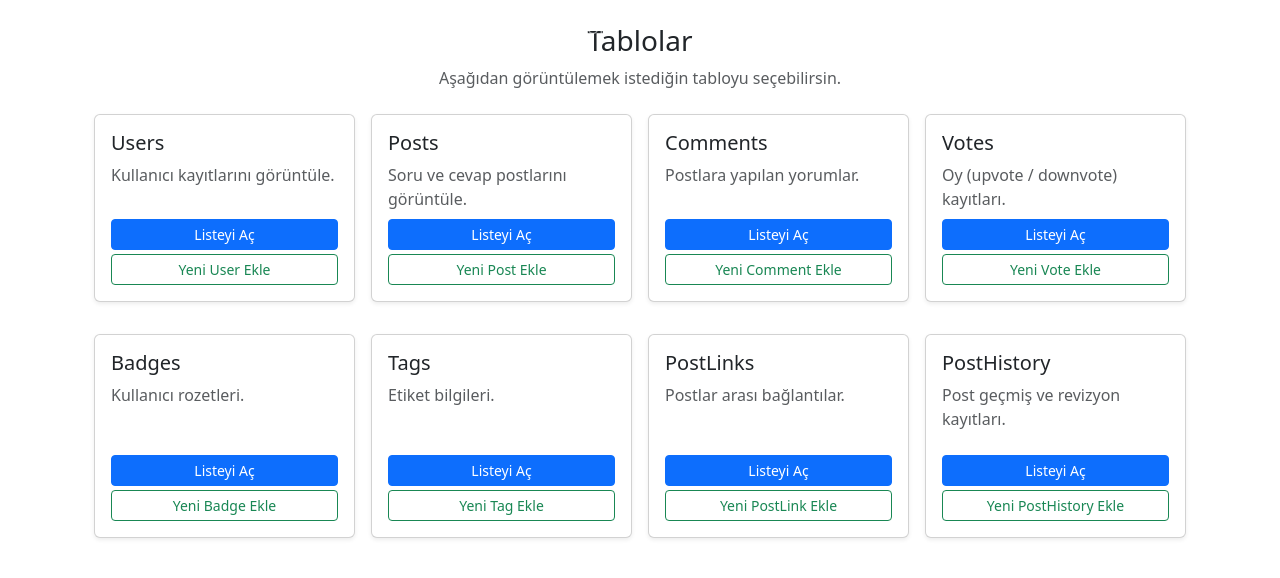
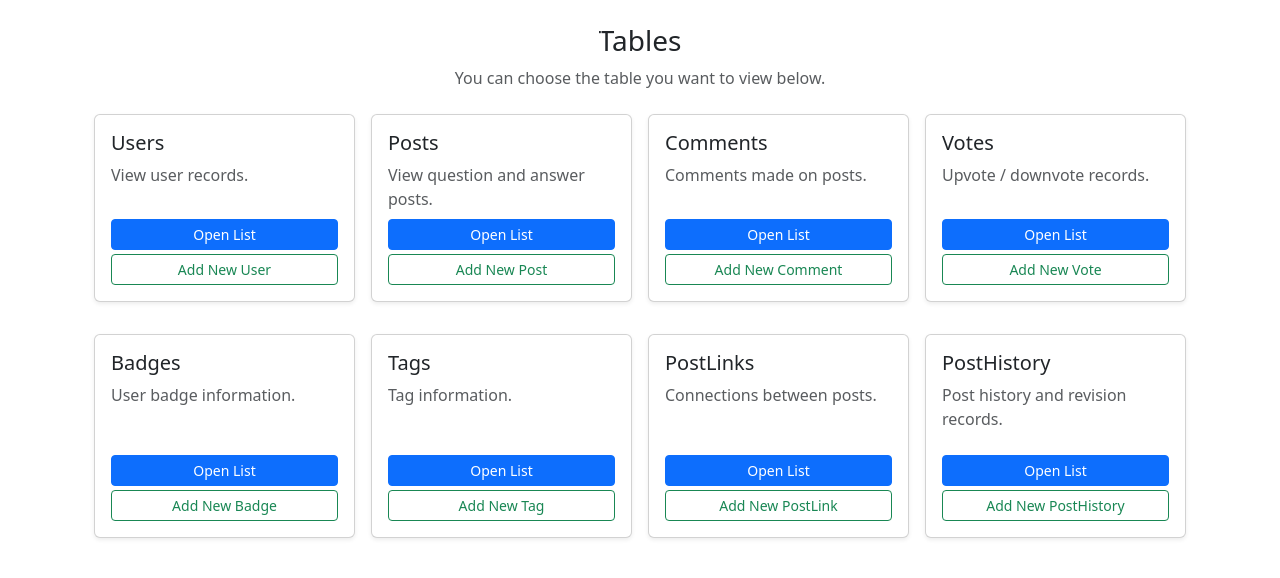
Before and after one commit to itu-itis23-baranr22/DataThieves, a Flask app: page /tables in a window 1280 px wide. Shown: the top 578 px of the page. Run offline with Flask 3, Linux system fonts and the light colour scheme.

Commit message:
Translate UI templates from Turkish to English

```diff
--- a/templates/index.html
+++ b/templates/index.html
@@ -1,13 +1,13 @@
 {# templates/index.html #}
 {% extends "base.html" %}
 
-{% block title %}Ana Sayfa{% endblock %}
+{% block title %}Home{% endblock %}
 
 {% block body %}
 <div class="jumbotron text-center">
     <h1>Stack Stats Panel</h1>
-    <p class="lead text-muted">Veritabanı tablolarını yönetmek için kontrol paneli.</p>
-    <a href="{{ url_for('tables') }}" class="btn btn-primary">Tabloları Gör</a>
+    <p class="lead text-muted">A control panel for managing database tables.</p>
+    <a href="{{ url_for('tables') }}" class="btn btn-primary">View Tables</a>
     <a href="{{ url_for('posts_bp.dashboard') }}" class="btn btn-outline-secondary">Posts Dashboard</a>
 </div>
 {% endblock %}
--- a/templates/tables.html
+++ b/templates/tables.html
@@ -1,13 +1,13 @@
 {% extends "base.html" %}
 
-{% block title %}Tablolar{% endblock %}
+{% block title %}Tables{% endblock %}
 
 {% block body %}
 <div class="container mt-4">
 
     <div class="jumbotron text-center mb-4">
-        <h3>Tablolar</h3>
-        <p class="text-muted">Aşağıdan görüntülemek istediğin tabloyu seçebilirsin.</p>
+        <h3>Tables</h3>
+        <p class="text-muted">You can choose the table you want to view below.</p>
     </div>
 
     <div class="row g-3">
@@ -18,14 +18,14 @@
                 <div class="card-body d-flex flex-column justify-content-between">
                     <div>
                         <h5 class="card-title">Users</h5>
-                        <p class="card-text text-muted">Kullanıcı kayıtlarını görüntüle.</p>
+                        <p class="card-text text-muted">View user records.</p>
                     </div>
                     <div class="mt-2">
                         <a href="{{ url_for('users_badges_bp.users') }}" class="btn btn-primary btn-sm w-100 mb-1">
-                            Listeyi Aç
+                            Open List
                         </a>
                         <a href="{{ url_for('users_badges_bp.add_user') }}" class="btn btn-outline-success btn-sm w-100">
-                            Yeni User Ekle
+                            Add New User
                         </a>
                     </div>
                 </div>
@@ -38,14 +38,14 @@
                 <div class="card-body d-flex flex-column justify-content-between">
                     <div>
                         <h5 class="card-title">Posts</h5>
-                        <p class="card-text text-muted">Soru ve cevap postlarını görüntüle.</p>
+                        <p class="card-text text-muted">View question and answer posts.</p>
                     </div>
                     <div class="mt-2">
                         <a href="{{ url_for('posts_bp.posts') }}" class="btn btn-primary btn-sm w-100 mb-1">
-                            Listeyi Aç
+                            Open List
                         </a>
                         <a href="{{ url_for('posts_bp.add_post') }}" class="btn btn-outline-success btn-sm w-100">
-                            Yeni Post Ekle
+                            Add New Post
                         </a>
                     </div>
                 </div>
@@ -58,14 +58,14 @@
                 <div class="card-body d-flex flex-column justify-content-between">
                     <div>
                         <h5 class="card-title">Comments</h5>
-                        <p class="card-text text-muted">Postlara yapılan yorumlar.</p>
+                        <p class="card-text text-muted">Comments made on posts.</p>
                     </div>
                     <div class="mt-2">
                         <a href="{{ url_for('comments_votes_bp.comments') }}" class="btn btn-primary btn-sm w-100 mb-1">
-                            Listeyi Aç
+                            Open List
                         </a>
                         <a href="{{ url_for('comments_votes_bp.add_comment') }}" class="btn btn-outline-success btn-sm w-100">
-                            Yeni Comment Ekle
+                            Add New Comment
                         </a>
                     </div>
                 </div>
@@ -78,14 +78,14 @@
                 <div class="card-body d-flex flex-column justify-content-between">
                     <div>
                         <h5 class="card-title">Votes</h5>
-                        <p class="card-text text-muted">Oy (upvote / downvote) kayıtları.</p>
+                        <p class="card-text text-muted">Upvote / downvote records.</p>
                     </div>
                     <div class="mt-2">
                         <a href="{{ url_for('comments_votes_bp.votes') }}" class="btn btn-primary btn-sm w-100 mb-1">
-                            Listeyi Aç
+                            Open List
                         </a>
                         <a href="{{ url_for('comments_votes_bp.add_vote') }}" class="btn btn-outline-success btn-sm w-100">
-                            Yeni Vote Ekle
+                            Add New Vote
                         </a>
                     </div>
                 </div>
@@ -98,14 +98,14 @@
                 <div class="card-body d-flex flex-column justify-content-between">
                     <div>
                         <h5 class="card-title">Badges</h5>
-                        <p class="card-text text-muted">Kullanıcı rozetleri.</p>
+                        <p class="card-text text-muted">User badge information.</p>
                     </div>
                     <div class="mt-2">
                         <a href="{{ url_for('users_badges_bp.badges') }}" class="btn btn-primary btn-sm w-100 mb-1">
-                            Listeyi Aç
+                            Open List
                         </a>
                         <a href="{{ url_for('users_badges_bp.add_badge') }}" class="btn btn-outline-success btn-sm w-100">
-                            Yeni Badge Ekle
+                            Add New Badge
                         </a>
                     </div>
                 </div>
@@ -118,14 +118,14 @@
                 <div class="card-body d-flex flex-column justify-content-between">
                     <div>
                         <h5 class="card-title">Tags</h5>
-                        <p class="card-text text-muted">Etiket bilgileri.</p>
+                        <p class="card-text text-muted">Tag information.</p>
                     </div>
                     <div class="mt-2">
                         <a href="{{ url_for('tags_postlinks_bp.tags') }}" class="btn btn-primary btn-sm w-100 mb-1">
-                            Listeyi Aç
+                            Open List
                         </a>
                         <a href="{{ url_for('tags_postlinks_bp.add_tag') }}" class="btn btn-outline-success btn-sm w-100">
-                            Yeni Tag Ekle
+                            Add New Tag
                         </a>
                     </div>
                 </div>
@@ -138,14 +138,14 @@
                 <div class="card-body d-flex flex-column justify-content-between">
                     <div>
                         <h5 class="card-title">PostLinks</h5>
-                        <p class="card-text text-muted">Postlar arası bağlantılar.</p>
+                        <p class="card-text text-muted">Connections between posts.</p>
                     </div>
                     <div class="mt-2">
                         <a href="{{ url_for('tags_postlinks_bp.post_links') }}" class="btn btn-primary btn-sm w-100 mb-1">
-                            Listeyi Aç
+                            Open List
                         </a>
                         <a href="{{ url_for('tags_postlinks_bp.add_post_link') }}" class="btn btn-outline-success btn-sm w-100">
-                            Yeni PostLink Ekle
+                            Add New PostLink
                         </a>
                     </div>
                 </div>
@@ -158,14 +158,14 @@
                 <div class="card-body d-flex flex-column justify-content-between">
                     <div>
                         <h5 class="card-title">PostHistory</h5>
-                        <p class="card-text text-muted">Post geçmiş ve revizyon kayıtları.</p>
+                        <p class="card-text text-muted">Post history and revision records.</p>
                     </div>
                     <div class="mt-2">
                         <a href="{{ url_for('post_history_bp.post_history') }}" class="btn btn-primary btn-sm w-100 mb-1">
-                            Listeyi Aç
+                            Open List
                         </a>
                         <a href="{{ url_for('post_history_bp.add_post_history') }}" class="btn btn-outline-success btn-sm w-100">
-                            Yeni PostHistory Ekle
+                            Add New PostHistory
                         </a>
                     </div>
                 </div>
```
Also changed, not shown: templates/posts/add.html (+5 -5 lines), templates/posts/dashboard.html (+14 -14 lines), templates/posts/list.html (+13 -12 lines).
